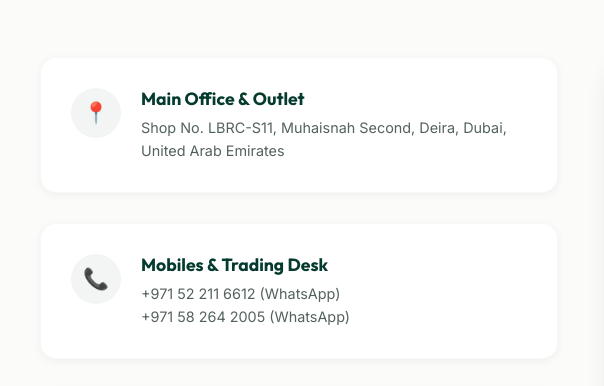
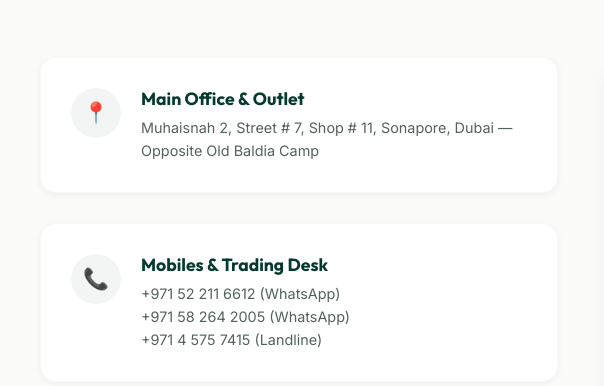
Before and after one commit to bingchilling007/Moazz, a plain HTML site: page index.html in a window 1280 px wide. Shown: the part 5707-6093 px from the top of the page, 0-604 px from the left. Drawn offline with Linux system fonts and the light colour scheme.

Commit message:
changes updated

```diff
--- a/index.html
+++ b/index.html
@@ -522,7 +522,7 @@
             <div class="contact-icon">📍</div>
             <div class="contact-info-text">
               <h4 data-i18n="c_address_title">Main Office & Outlet</h4>
-              <p data-i18n="c_address_desc">Shop No. LBRC-S11, Muhaisnah Second, Deira, Dubai, United Arab Emirates</p>
+              <p data-i18n="c_address_desc">Muhaisnah 2, Street # 7, Shop # 11, Sonapore, Dubai — Opposite Old Baldia Camp</p>
             </div>
           </div>
 
@@ -533,7 +533,8 @@
               <h4 data-i18n="c_phone_title">Mobiles & Trading Desk</h4>
               <p data-i18n="c_phone_desc">
                 +971 52 211 6612 (WhatsApp)<br>
-                +971 58 264 2005 (WhatsApp)
+                +971 58 264 2005 (WhatsApp)<br>
+                +971 4 575 7415 (Landline)
               </p>
             </div>
           </div>
--- a/js/main.js
+++ b/js/main.js
@@ -126,9 +126,9 @@ const translations = {
     contact_subtitle: "Get in Touch",
     contact_title: "Connect with Our Trading Desk",
     c_address_title: "Main Office & Outlet",
-    c_address_desc: "Shop No. LBRC-S11, Muhaisnah Second, Deira, Dubai, United Arab Emirates",
+    c_address_desc: "Muhaisnah 2, Street # 7, Shop # 11, Sonapore, Dubai — Opposite Old Baldia Camp",
     c_phone_title: "Mobiles & Trading Desk",
-    c_phone_desc: "+971 52 211 6612 (WhatsApp)<br>+971 58 264 2005 (WhatsApp)",
+    c_phone_desc: "+971 52 211 6612 (WhatsApp)<br>+971 58 264 2005 (WhatsApp)<br>+971 4 575 7415 (Landline)",
     c_email_title: "Email Address",
     c_email_desc: "maazzafar099@gmail.com",
 
@@ -274,9 +274,9 @@ const translations = {
     contact_subtitle: "تواصل معنا",
     contact_title: "اتصل بمكتب التداول والمبيعات لدينا",
     c_address_title: "المكتب الرئيسي والمنفذ",
-    c_address_desc: "محل رقم LBRC-S11، المحيصنة الثانية، ديرة، دبي، الإمارات العربية المتحدة",
+    c_address_desc: "المحيصنة 2، شارع رقم 7، محل رقم 11، سونابور، دبي — مقابل مخيم البلدية القديم",
     c_phone_title: "الهواتف ومكتب المبيعات",
-    c_phone_desc: "+971 52 211 6612 (واتساب)<br>+971 58 264 2005 (واتساب)",
+    c_phone_desc: "+971 52 211 6612 (واتساب)<br>+971 58 264 2005 (واتساب)<br>+971 4 575 7415 (خط أرضي)",
     c_email_title: "البريد الإلكتروني",
     c_email_desc: "maazzafar099@gmail.com",
 
```
